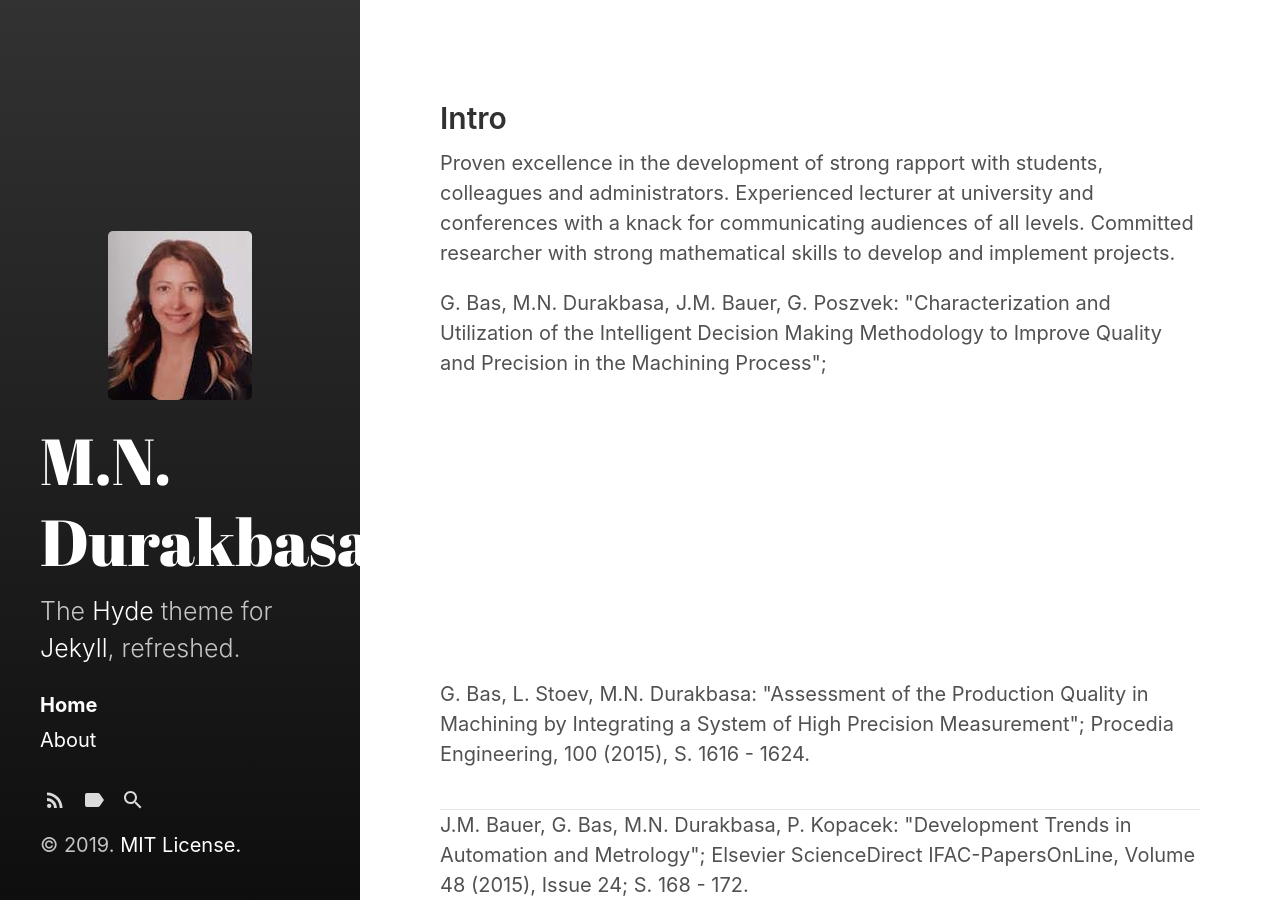
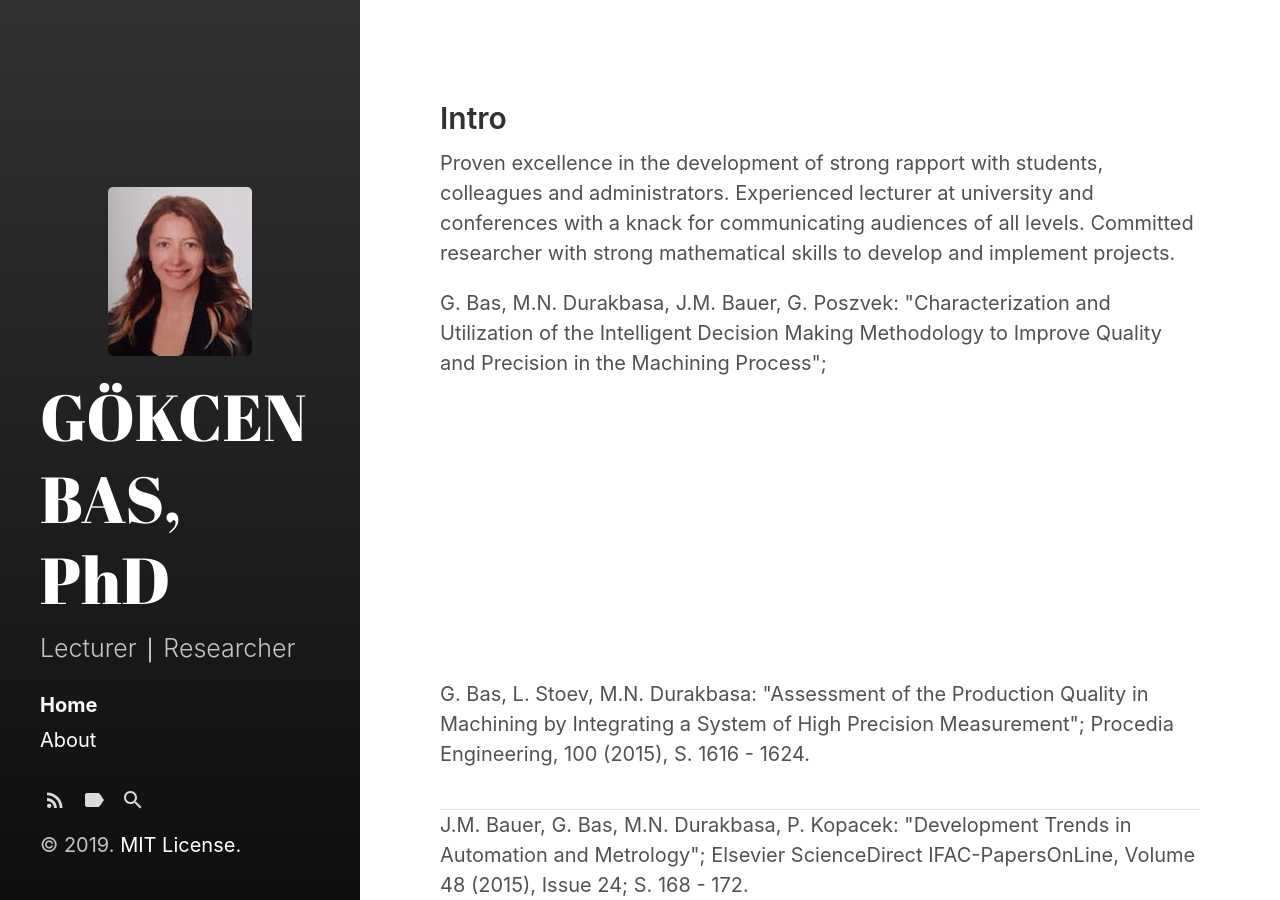
Before and after one commit to Budhaditya1/budhaditya1.github.io, a Jekyll site: the page built from index.html, in a window 1280 px wide. Built offline with Jekyll 4.4.1, drawn with Linux system fonts in a browser that asks for light colours; the list of posts is cut into pages by our own code; comment, search, counter and statistics services are not loaded.

Commit message:
Update _config.yml

```diff
--- a/_config.yml
+++ b/_config.yml
@@ -3,9 +3,9 @@
 highlighter:      rouge
 
 # Setup
-title:            M.N. Durakbasa
+title:            GÖKCEN BAS, PhD
 tagline:          'A Jekyll theme'
-description:      'The <a href="http://hyde.getpoole.com" target="_blank">Hyde</a> theme for <a href="http://jekyllrb.com" target="_blank">Jekyll</a>, refreshed.'
+description:      'Lecturer ∣ Researcher'
 url:              https://budhaditya1.github.io
 baseurl:          '/'
                   # the optional subpath of your site, e.g. "/blog"
```
